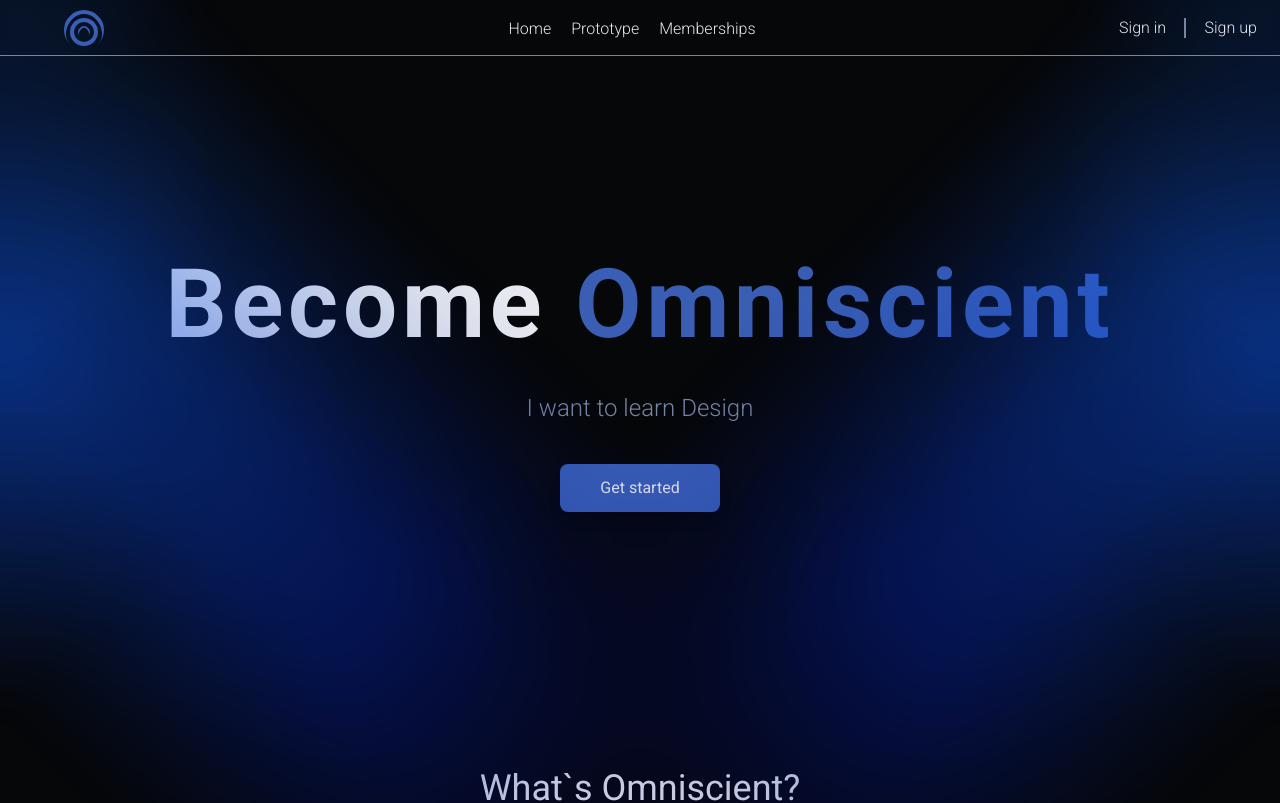
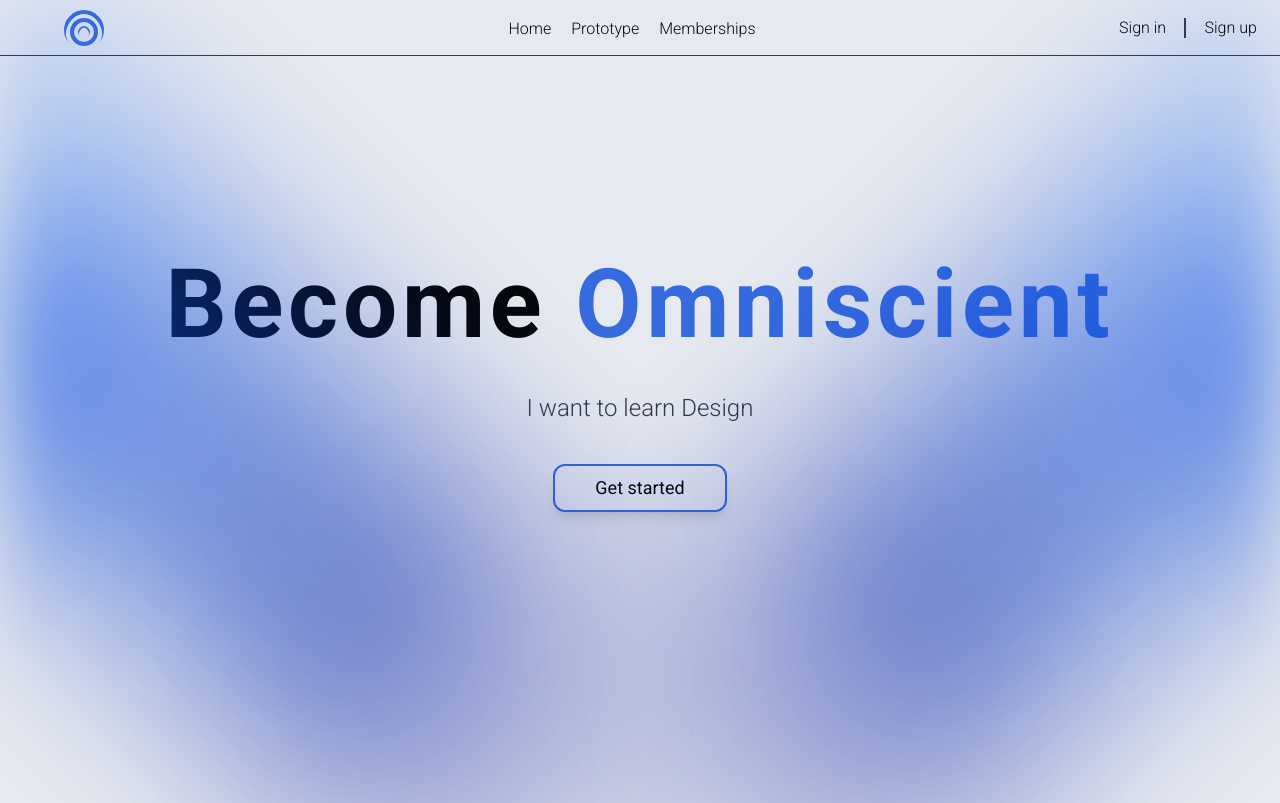
Before and after one commit to Lavryniukk/omniscent-frontend, a Next.js app: page / in a window 1280 px wide. Shown: the top 803 px of the page. Built offline with nearby package versions, Linux system fonts and the light colour scheme.

Commit message:
Added +- ok light theme

```diff
--- a/app/UI/HomePageGradient.tsx
+++ b/app/UI/HomePageGradient.tsx
@@ -10,14 +10,14 @@ let PageGradient = ({ left, right }: Props) => {
         src={left}
         width={500}
         height={1000}
-        className={`opacity-60 w-1/2 absolute h-10lg top-0 -z-5 pointer-events-none -left-0`}
+        className={`blur-2xl opacity-70 w-1/2 absolute h-10lg top-0 -z-5 pointer-events-none -left-0`}
         alt=""
       />
       <Image
         src={right}
         width={500}
         height={1000}
-        className={`opacity-60 w-1/2 absolute h-10lg top-0 -z-5 pointer-events-none -right-0`}
+        className={`blur-2xl opacity-70 w-1/2 absolute h-10lg top-0 -z-5 pointer-events-none -right-0`}
         alt=""
       />
     </div>
--- a/app/UI/buttons/getStartedBtn/GetStartedBtn.tsx
+++ b/app/UI/buttons/getStartedBtn/GetStartedBtn.tsx
@@ -5,10 +5,7 @@ let HomeButtons = () => {
     <div className="w-fit h-12 flex mx-auto mt-10 space-x-5 ">
       <Link
         href={"/"}
-        className="flex items-center justify-center bg-primary
-                                        px-10  rounded-lg text-text font-roboto
-                                        hover:bg-blue-700 transition-colors duration-300
-                                        shadow-lg"
+        className="flex items-center hover:text-background hover:bg-primary border-2 justify-center text-lg border-primary px-10 rounded-xl text-text transition-all font-roboto shadow-lg"
       >
         Get started
       </Link>
--- a/app/globals.css
+++ b/app/globals.css
@@ -2,12 +2,21 @@
 @tailwind components;
 @tailwind utilities;
 
-/* :root {
+:root {
   --text: #060709;
   --background: #e6e9ef;
-  --primary: #1c408d;
+  --primary: #356bdf;
   --secondary: #e9ebf1;
   --accent: #333b4c;
+}
+/* @media (prefers-color-scheme: dark) {
+  :root {
+    --text: #e6e9ef;
+    --background: #060709;
+    --primary: #395eb4;
+    --secondary: #1a1e28;
+    --accent: #7685a2;
+  }
 } */
 ::-webkit-scrollbar {
   width: 8px;
@@ -25,14 +34,6 @@
   cursor: default; /* This will set the cursor to the default arrow cursor */
 }
 
-/* @media (prefers-color-scheme: dark) { */
-:root {
-  --text: #e6e9ef;
-  --background: #060709;
-  --primary: #395eb4;
-  --secondary: #1a1e28;
-  --accent: #7685a2;
-}
 @keyframes spiner {
   to {
     transform: rotate(360deg);
@@ -55,6 +56,7 @@
       transparent 100%
     );
   }
+
   .center-align {
     left: calc(50% - 500px);
   }
--- a/app/modules/home/FeaturesSection/Features.tsx
+++ b/app/modules/home/FeaturesSection/Features.tsx
@@ -8,7 +8,7 @@ import {
 } from "react-icons/fa";
 let Features: React.FC = () => {
   return (
-    <div className="box-border w-full mx-auto space-y-10 overflow-x-hidden font-normal bg-transparent h-fit max-w-10xl">
+    <div className="box-border w-full mx-auto space-y-10 overflow-x-hidden font-normal p-8 bg-transparent h-fit max-w-10xl">
       <h2 className="mx-auto text-4xl text-center text-text font-roboto">
         What`s Omniscient?
       </h2>
```
